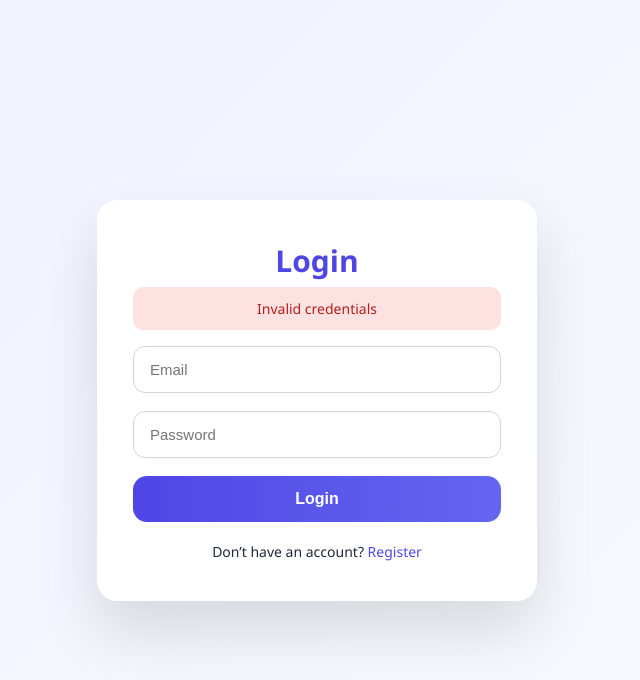
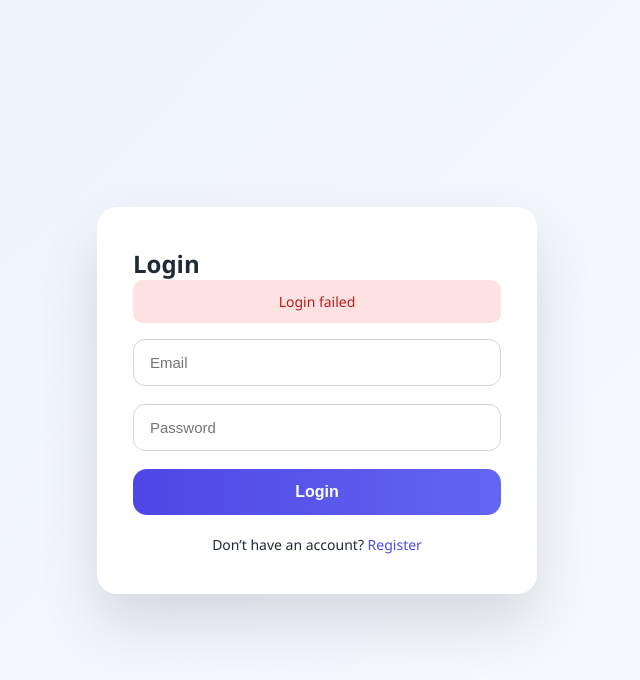
Before and after one commit to Manishapoojary1/qr-code-upload-scan-system, a React (Create React App) app in the folder frontend/: page / in a window 1280 px wide. Both pictures are taken after a click on the button "Login". Shown: the top 680 px of the page, without its empty margins (323-963 px from the left). Built offline with nearby package versions, Linux system fonts and the light colour scheme; no server answers.

Commit message:
Refactor Login component error handling and title
Updated error handling and modified the login title display.

```diff
--- a/frontend/src/pages/Login.js
+++ b/frontend/src/pages/Login.js
@@ -19,17 +19,19 @@ function Login() {
 
       localStorage.setItem("token", res.data.token);
       navigate("/upload");
+
     } catch (err) {
-      setError("Invalid credentials");
+      console.error("LOGIN ERROR:", err.response?.data || err.message);
+      setError("Login failed");
     }
   };
 
   return (
     <div className="auth-wrapper">
       <div className="auth-card">
-        <h2 className="auth-title">Login</h2>
+        <h2>Login</h2>
 
-        {error && <p className="auth-error">{error}</p>}
+        {error && <div className="auth-error">{error}</div>}
 
         <input
           type="email"
```
